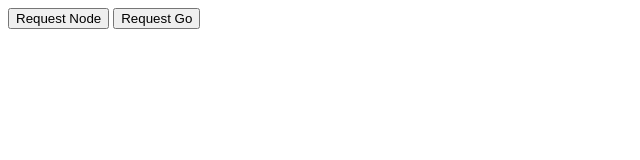
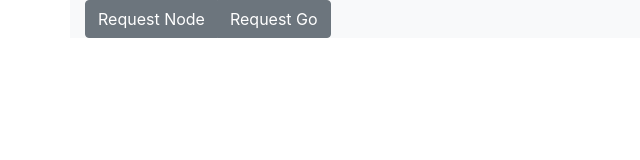
Before and after one commit to A-M-A-Dev/SimpleNode.js-GoWebServer, a plain HTML site: page helloworld.html in a window 1280 px wide. Shown: the whole page, without its empty margins (0-640 px from the left). Drawn offline with nearby package versions, Linux system fonts and the light colour scheme.

Commit message:
add bootstrap

```diff
--- a/helloworld.html
+++ b/helloworld.html
@@ -3,14 +3,29 @@
 
 <head>
     <title>AmaDev | HelloWorld</title>
+
+    <!-- Icon -->
     <link rel="icon" href="favicon.ico" type="image/x-icon">
+
+    <!-- JQuery -->
     <script src="https://code.jquery.com/jquery-3.5.1.min.js" integrity="sha256-9/aliU8dGd2tb6OSsuzixeV4y/faTqgFtohetphbbj0=" crossorigin="anonymous"></script>
+
+    <!-- Bootstrap -->
+    <link rel="stylesheet" href="https://stackpath.bootstrapcdn.com/bootstrap/4.5.2/css/bootstrap.min.css" integrity="sha384-JcKb8q3iqJ61gNV9KGb8thSsNjpSL0n8PARn9HuZOnIxN0hoP+VmmDGMN5t9UJ0Z" crossorigin="anonymous">
+    <script src="https://stackpath.bootstrapcdn.com/bootstrap/4.5.2/js/bootstrap.min.js" integrity="sha384-B4gt1jrGC7Jh4AgTPSdUtOBvfO8shuf57BaghqFfPlYxofvL8/KUEfYiJOMMV+rV" crossorigin="anonymous"></script>
+    <script src="https://stackpath.bootstrapcdn.com/bootstrap/4.5.2/js/bootstrap.bundle.min.js" integrity="sha384-LtrjvnR4Twt/qOuYxE721u19sVFLVSA4hf/rRt6PrZTmiPltdZcI7q7PXQBYTKyf" crossorigin="anonymous"></script>
+
+    <!-- Page Scripts -->
     <script src="assets/main.js"></script>
 </head>
 
 <body>
-    <button type="button" onclick="requestToNode()">Request Node</button>
-    <button type="button" onclick="requestToGo()">Request Go</button>
+    <div class="container bg-light">
+        <div class="btn-group" role="group" aria-label="Buttons">
+            <button type="button" onclick="requestToNode()" class="btn btn-secondary">Request Node</button>
+            <button type="button" onclick="requestToGo()" class="btn btn-secondary">Request Go</button>
+          </div>
+    </div>
 </body>
 
 </html>
```
